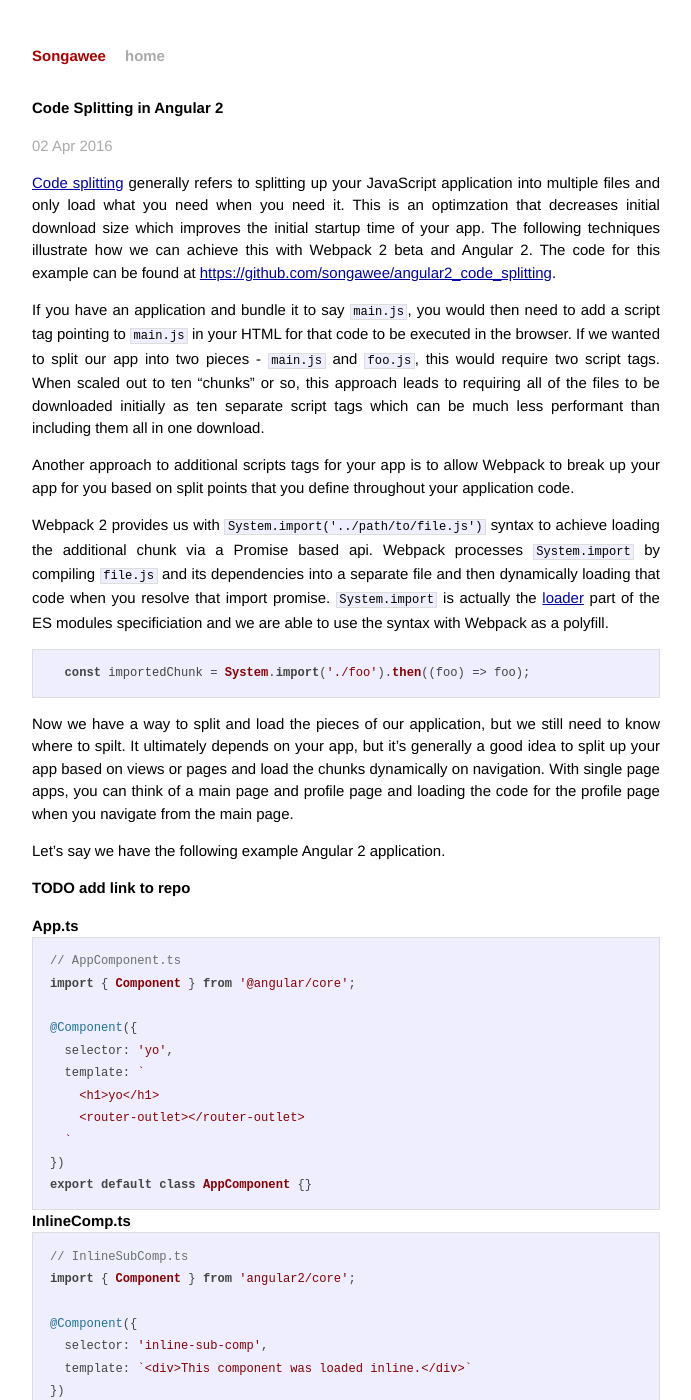
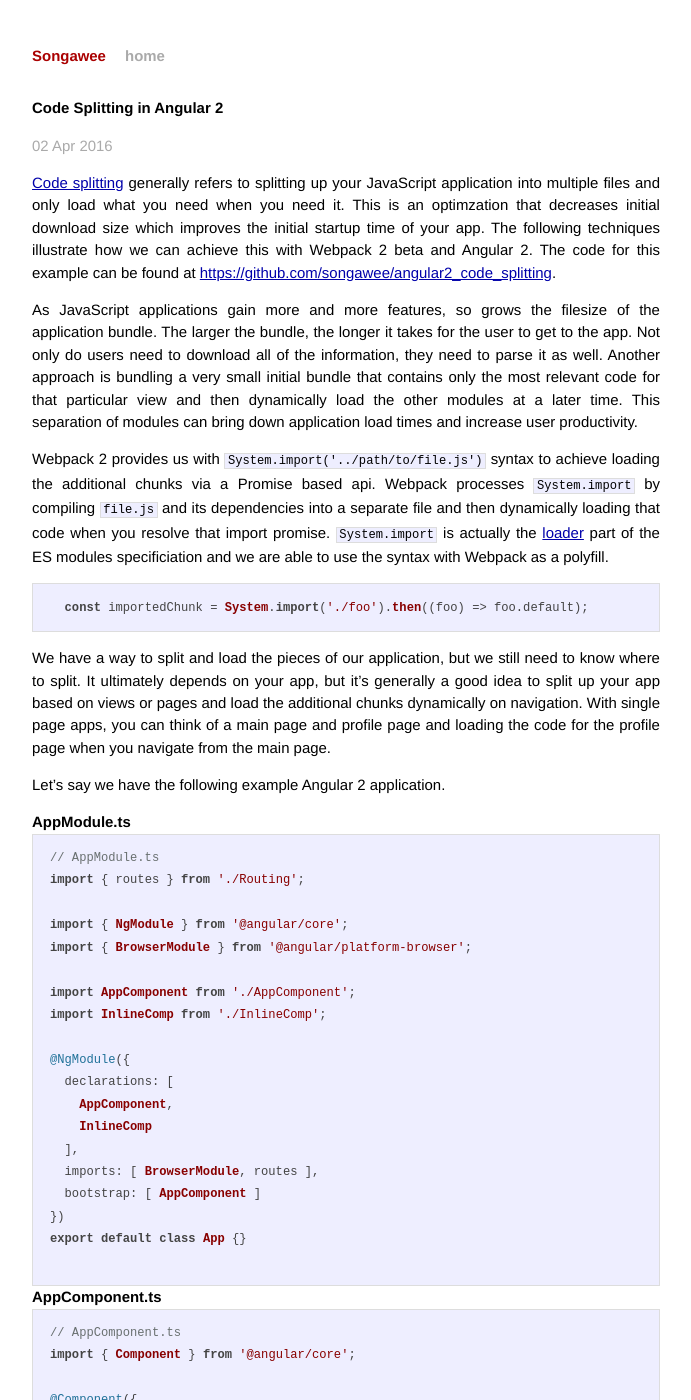
Before and after one commit to dennis-johnson-dev/songawee.github.io, a Jekyll site: the page built from _posts/2016-4-2-code-splitting-angular2.md, in a window 1280 px wide and 1400 px high. Shown: the whole window, without its empty margins (294-985 px from the left). Built offline with Jekyll 4.4.1, drawn with Linux system fonts in a browser that asks for light colours; nearby versions of some CDN libraries; Markdown is read by kramdown in place of the engine named in the settings; comment, search, counter and statistics services are not loaded; some of the changed text lies outside the part shown.

Commit message:
start to update

````diff
--- a/_posts/2016-4-2-code-splitting-angular2.md
+++ b/_posts/2016-4-2-code-splitting-angular2.md
@@ -8,23 +8,43 @@
 
 [Code splitting](https://webpack.github.io/docs/code-splitting.html) generally refers to splitting up your JavaScript application into multiple files and only load what you need when you need it. This is an optimzation that decreases initial download size which improves the initial startup time of your app. The following techniques illustrate how we can achieve this with Webpack 2 beta and Angular 2. The code for this example can be found at <https://github.com/songawee/angular2_code_splitting>.
 
-If you have an application and bundle it to say `main.js`, you would then need to add a script tag pointing to `main.js` in your HTML for that code to be executed in the browser. If we wanted to split our app into two pieces - `main.js` and `foo.js`, this would require two script tags. When scaled out to ten "chunks" or so, this approach leads to requiring all of the files to be downloaded initially as ten separate script tags which can be much less performant than including them all in one download.
+As JavaScript applications gain more and more features, so grows the filesize of the application bundle. The larger the bundle, the longer it takes for the user to get to the app. Not only do users need to download all of the information, they need to parse it as well. Another approach is bundling a very small initial bundle that contains only the most relevant code for that particular view and then dynamically load the other modules at a later time. This separation of modules can bring down application load times and increase user productivity.
 
-Another approach to additional scripts tags for your app is to allow Webpack to break up your app for you based on split points that you define throughout your application code.
-
-Webpack 2 provides us with `System.import('../path/to/file.js')` syntax to achieve loading the additional chunk via a Promise based api. Webpack processes `System.import` by compiling `file.js` and its dependencies into a separate file and then dynamically loading that code when you resolve that import promise. `System.import` is actually the [loader](https://whatwg.github.io/loader/) part of the ES modules specificiation and we are able to use the syntax with Webpack as a polyfill.
+Webpack 2 provides us with `System.import('../path/to/file.js')` syntax to achieve loading the additional chunks via a Promise based api. Webpack processes `System.import` by compiling `file.js` and its dependencies into a separate file and then dynamically loading that code when you resolve that import promise. `System.import` is actually the [loader](https://whatwg.github.io/loader/) part of the ES modules specificiation and we are able to use the syntax with Webpack as a polyfill.
 
 ```js
-  const importedChunk = System.import('./foo').then((foo) => foo);
+  const importedChunk = System.import('./foo').then((foo) => foo.default);
 ```
 
-Now we have a way to split and load the pieces of our application, but we still need to know where to spilt. It ultimately depends on your app, but it's generally a good idea to split up your app based on views or pages and load the chunks dynamically on navigation. With single page apps, you can think of a main page and profile page and loading the code for the profile page when you navigate from the main page.
+We have a way to split and load the pieces of our application, but we still need to know where to split. It ultimately depends on your app, but it's generally a good idea to split up your app based on views or pages and load the additional chunks dynamically on navigation. With single page apps, you can think of a main page and profile page and loading the code for the profile page when you navigate from the main page.
 
 Let's say we have the following example Angular 2 application.
 
-# TODO add link to repo
+#### AppModule.ts
 
-#### App.ts
+```js
+// AppModule.ts
+import { routes } from './Routing';
+
+import { NgModule } from '@angular/core';
+import { BrowserModule } from '@angular/platform-browser';
+
+import AppComponent from './AppComponent';
+import InlineComp from './InlineComp';
+
+@NgModule({
+  declarations: [
+    AppComponent,
+    InlineComp
+  ],
+  imports: [ BrowserModule, routes ],
+  bootstrap: [ AppComponent ]
+})
+export default class App {}
+
+```
+
+#### AppComponent.ts
 
 ```js
 // AppComponent.ts
@@ -44,17 +64,39 @@
 
 ```js
 // InlineSubComp.ts
-import { Component } from 'angular2/core';
+import { Component } from '@angular/core';
 
 @Component({
-  selector: 'inline-sub-comp',
-  template: `<div>This component was loaded inline.</div>`
+  selector: 'inline-comp',
+  template: `
+    <div>
+      <p>This component is the default component and was loaded inline.</p>
+    </div>
+  `
 })
-export default class InlineSubComp {}
-
+export default class InlineComp {}
 ```
 
-This is a really simple application using Angular's routing solution that just puts some text on the page. We define the root path to look for in the URL and when we visit that page, we are shown the output of the App component with `InlineSubComp` rendered into the `<router-outlet>` directive. `InlineSubComp` is downloaded as part of the application bundle on the initial download.
+#### Routing.ts
+
+```js
+// Routing.ts
+import { ModuleWithProviders } from '@angular/core';
+import { Routes, RouterModule } from '@angular/router';
+
+import InlineComp from './InlineComp';
+
+const appRoutes: Routes = [
+  {
+    path: '',
+    component: InlineComp
+  }
+];
+
+export const routes: ModuleWithProviders = RouterModule.forRoot(appRoutes);
+```
+
+This is a really simple application using Angular 2's routing solution that just puts some text on the page. We have configured the routing so that when a user navigates to `/`, we render `InlineComp` within the `router-outlet` in `AppComponent.ts`.
 
 The result is:
 
@@ -64,8 +106,9 @@
 
 ```js
 // DynamicSubComp.ts
-import { Component } from 'angular2/core';
-import './styles/DynamicSubComp.scss';
+import { Component, NgModule } from '@angular/core';
+import { RouterModule } from '@angular/router';
+import '../styles/DynamicSubComp.scss';
 
 @Component({
   selector: 'dynamic-sub-comp',
@@ -76,7 +119,24 @@
     </div>
   `
 })
-export default class DynamicSubComp {}
+class DynamicSubComp {}
+
+export const routes = [
+  { path: '', component: DynamicSubComp, pathMatch: 'full' }
+];
+
+@NgModule({
+  declarations: [
+    DynamicSubComp
+  ],
+  imports: [
+    RouterModule.forChild(routes)
+  ]
+})
+export default class DynamicModule {
+  static routes = routes;
+}
+
 ```
 
 <br />
@@ -111,7 +171,7 @@
 By defining an [AsyncRoute](https://angular.io/docs/js/latest/api/router/AsyncRoute-class.html) in our RouteConfig decorator, we just need to provide a function that returns a promise as the `loader` config for that route. Now, we have a place to use the `System.import()` syntax to return a promise that contains our component.
 
 ```js
-// App.ts
+// AppModule.ts
 new AsyncRoute({
   path: '/sub',
   loader: () => System.import('./DynamicSubComp').then((comp: any) => {
````
